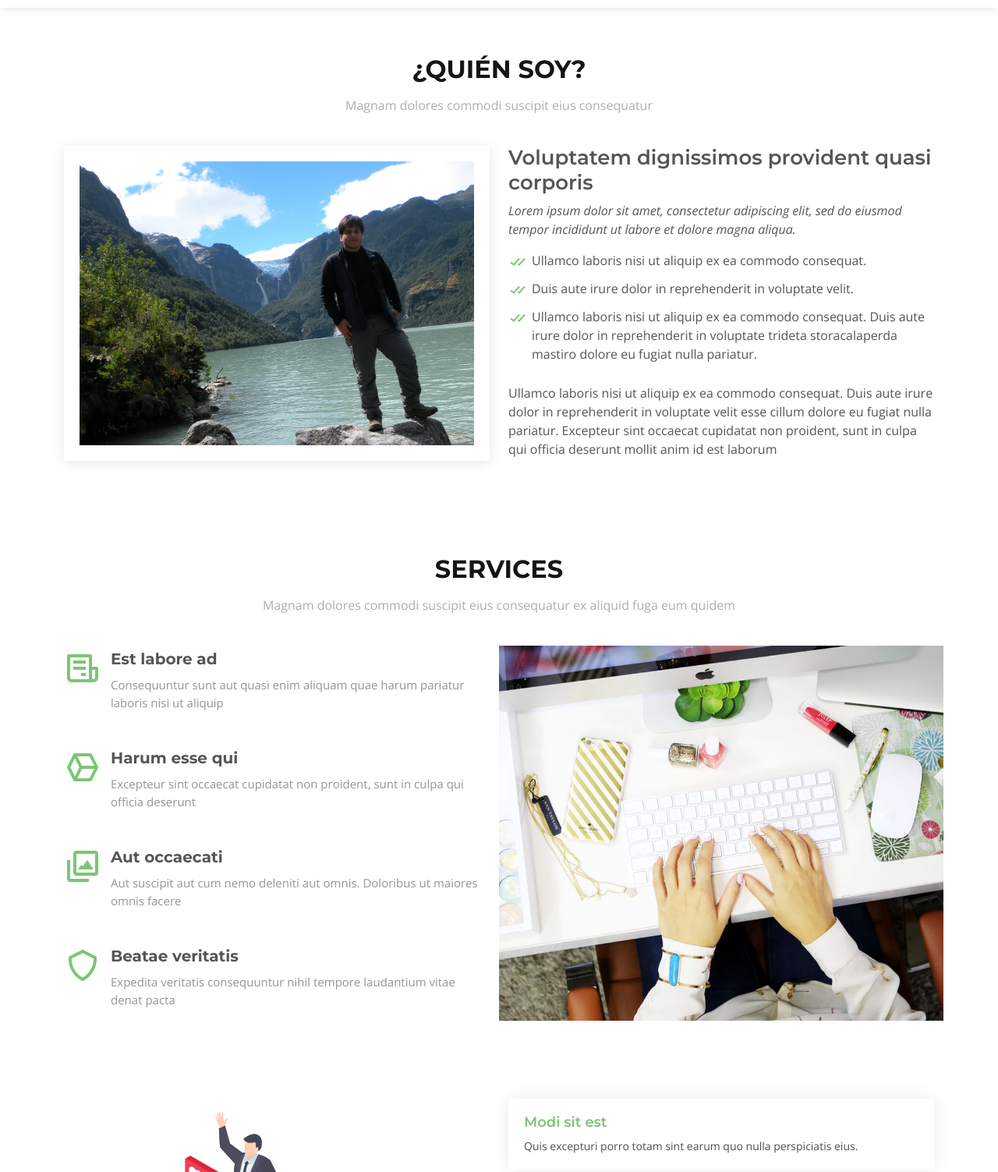
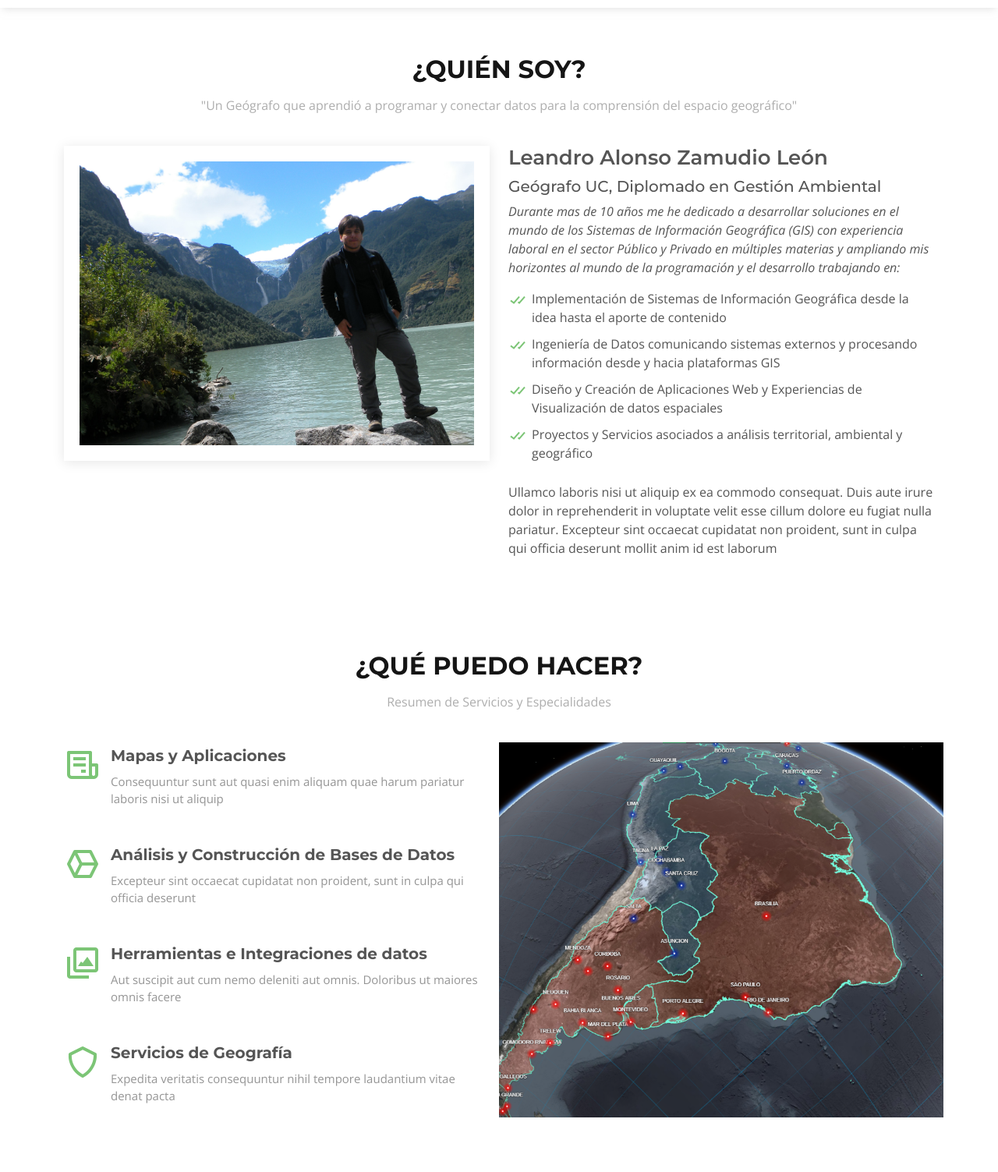
Before and after one commit to Leandermen/portfolio, a plain HTML site: page index.html in a window 1280 px wide. Shown: the part 880-2383 px from the top of the page at 78% size. Drawn offline with nearby package versions, Linux system fonts and the light colour scheme.

Commit message:
Actualización 20220828

```diff
--- a/index.html
+++ b/index.html
@@ -94,7 +94,7 @@
 
         <div class="section-title" data-aos="fade-up">
           <h2>¿Quién soy?</h2>
-          <p>Magnam dolores commodi suscipit eius consequatur</p>
+          <p>"Un Geógrafo que aprendió a programar y conectar datos para la comprensión del espacio geográfico"</p>
         </div>
 
         <div class="row">
@@ -105,15 +105,17 @@
           </div>
           <div class="col-lg-6" data-aos="fade-left">
             <div class="content pt-4 pt-lg-0 pl-0 pl-lg-3 ">
-              <h3>Voluptatem dignissimos provident quasi corporis</h3>
+              <h3>Leandro Alonso Zamudio León</h3>
+              <h5>Geógrafo UC, Diplomado en Gestión Ambiental</h5>
               <p class="fst-italic">
-                Lorem ipsum dolor sit amet, consectetur adipiscing elit, sed do eiusmod tempor incididunt ut labore et dolore
-                magna aliqua.
+                Durante mas de 10 años me he dedicado a desarrollar soluciones en el mundo de los Sistemas de Información Geográfica (GIS) con experiencia laboral en el
+                sector Público y Privado en múltiples materias y ampliando mis horizontes al mundo de la programación y el desarrollo trabajando en:
               </p>
               <ul>
-                <li><i class="bx bx-check-double"></i> Ullamco laboris nisi ut aliquip ex ea commodo consequat.</li>
-                <li><i class="bx bx-check-double"></i> Duis aute irure dolor in reprehenderit in voluptate velit.</li>
-                <li><i class="bx bx-check-double"></i> Ullamco laboris nisi ut aliquip ex ea commodo consequat. Duis aute irure dolor in reprehenderit in voluptate trideta storacalaperda mastiro dolore eu fugiat nulla pariatur.</li>
+                <li><i class="bx bx-check-double"></i> Implementación de Sistemas de Información Geográfica desde la idea hasta el aporte de contenido</li>
+                <li><i class="bx bx-check-double"></i> Ingeniería de Datos comunicando sistemas externos y procesando información desde y hacia plataformas GIS</li>
+                <li><i class="bx bx-check-double"></i> Diseño y Creación de Aplicaciones Web y Experiencias de Visualización de datos espaciales</li>
+                <li><i class="bx bx-check-double"></i> Proyectos y Servicios asociados a análisis territorial, ambiental y geográfico</li>
               </ul>
               <p>
                 Ullamco laboris nisi ut aliquip ex ea commodo consequat. Duis aute irure dolor in reprehenderit in voluptate
@@ -132,34 +134,34 @@
       <div class="container">
 
         <div class="section-title" data-aos="fade-up">
-          <h2>Services</h2>
-          <p>Magnam dolores commodi suscipit eius consequatur ex aliquid fuga eum quidem</p>
+          <h2>¿Qué puedo hacer?</h2>
+          <p>Resumen de Servicios y Especialidades</p>
         </div>
 
         <div class="row">
           <div class="col-lg-6 order-2 order-lg-1">
             <div class="icon-box mt-5 mt-lg-0" data-aos="fade-up">
               <i class="bx bx-receipt"></i>
-              <h4>Est labore ad</h4>
+              <h4>Mapas y Aplicaciones</h4>
               <p>Consequuntur sunt aut quasi enim aliquam quae harum pariatur laboris nisi ut aliquip</p>
             </div>
             <div class="icon-box mt-5" data-aos="fade-up" data-aos-delay="100">
               <i class="bx bx-cube-alt"></i>
-              <h4>Harum esse qui</h4>
+              <h4>Análisis y Construcción de Bases de Datos</h4>
               <p>Excepteur sint occaecat cupidatat non proident, sunt in culpa qui officia deserunt</p>
             </div>
             <div class="icon-box mt-5" data-aos="fade-up" data-aos-delay="200">
               <i class="bx bx-images"></i>
-              <h4>Aut occaecati</h4>
+              <h4>Herramientas e Integraciones de datos</h4>
               <p>Aut suscipit aut cum nemo deleniti aut omnis. Doloribus ut maiores omnis facere</p>
             </div>
             <div class="icon-box mt-5" data-aos="fade-up" data-aos-delay="300">
               <i class="bx bx-shield"></i>
-              <h4>Beatae veritatis</h4>
+              <h4>Servicios de Geografía</h4>
               <p>Expedita veritatis consequuntur nihil tempore laudantium vitae denat pacta</p>
             </div>
           </div>
-          <div class="image col-lg-6 order-1 order-lg-2" style='background-image: url("assets/img/services.jpg");' data-aos="fade-left" data-aos-delay="100"></div>
+          <div class="image col-lg-6 order-1 order-lg-2" style='background-image: url("assets/img/services.png");' data-aos="fade-left" data-aos-delay="100"></div>
         </div>
 
       </div>
```
Also changed, not shown: assets/img/services.png (added).
